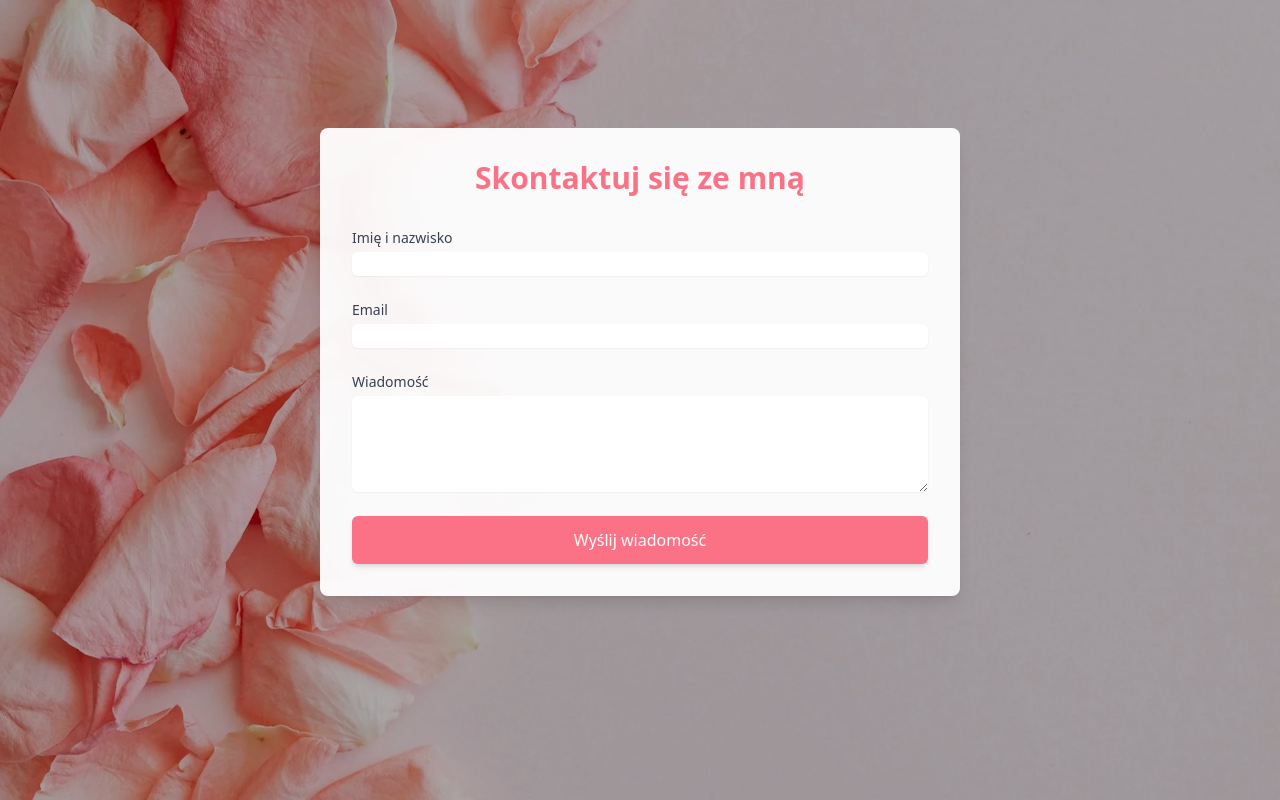
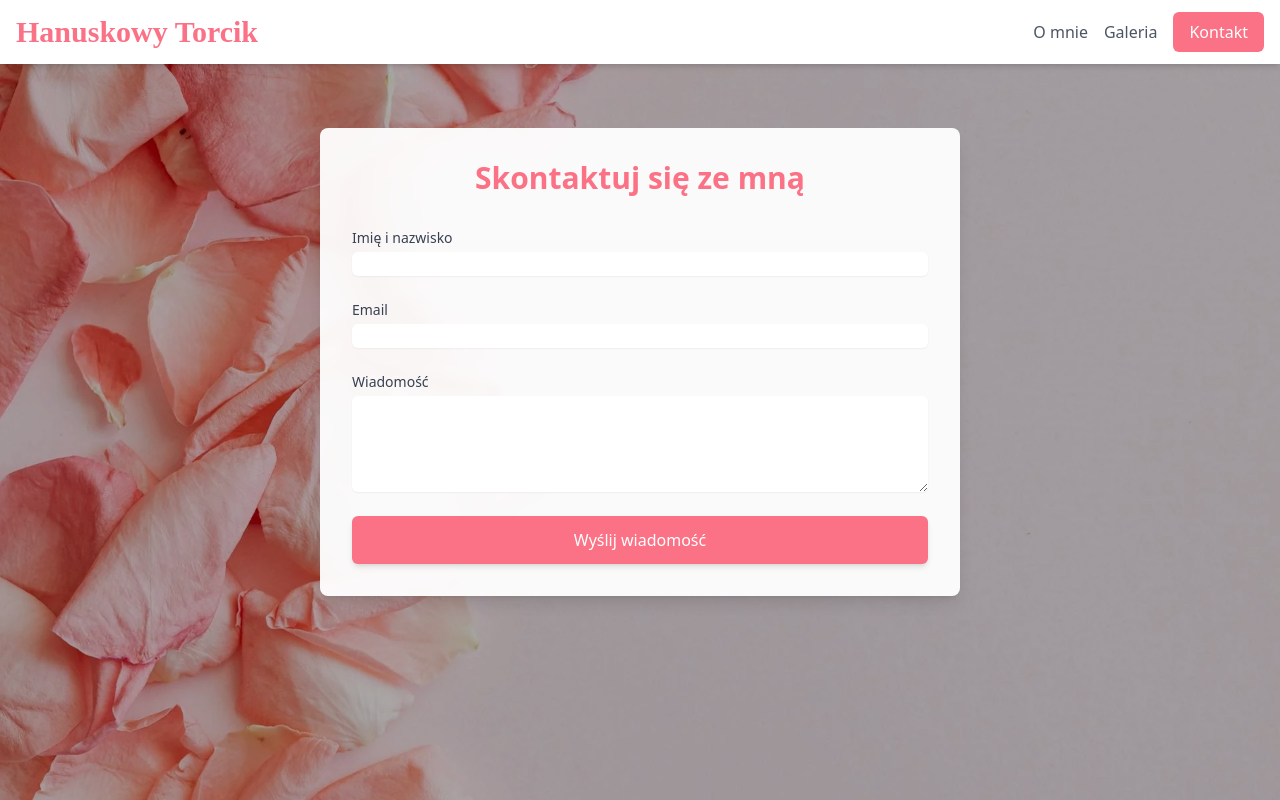
Before and after one commit to rafalwizen/sweet-creations-next-js, a Next.js app: page /contact in a window 1280 px wide. Built offline with nearby package versions, Linux system fonts and the light colour scheme.

Commit message:
Add Navbar and fix for NextJS standards

```diff
--- a/src/app/layout.tsx
+++ b/src/app/layout.tsx
@@ -1,6 +1,7 @@
 import type {Metadata} from "next";
 import {Great_Vibes} from "next/font/google";
 import "./globals.css";
+import Navbar from "@/components/Navbar";
 
 const greatVibes = Great_Vibes({
     subsets: ["latin"],
@@ -29,6 +30,7 @@ export default function RootLayout({children}: {
     return (
         <html lang="pl" className={greatVibes.variable}>
         <body>
+        <Navbar />
         {children}
         </body>
         </html>
--- a/src/components/Navbar.tsx
+++ b/src/components/Navbar.tsx
@@ -1,8 +1,11 @@
-import { Link, useLocation, useNavigate } from "react-router-dom";
+"use client";
+
+import Link from "next/link";
+import { usePathname, useRouter } from "next/navigation";
 
 const Navbar = () => {
-    const location = useLocation();
-    const navigate = useNavigate();
+    const pathname = usePathname();
+    const router = useRouter();
 
     const scrollToSection = (id: string) => {
         const element = document.getElementById(id);
@@ -10,8 +13,8 @@ const Navbar = () => {
     };
 
     const handleNavigation = (id: string) => {
-        if (location.pathname !== '/') {
-            navigate('/', { state: { scrollTo: id } });
+        if (pathname !== "/") {
+            router.push(`/?scrollTo=${id}`);
         } else {
             scrollToSection(id);
         }
@@ -22,7 +25,7 @@ const Navbar = () => {
             <div className="max-w-7xl mx-auto px-4">
                 <div className="flex justify-between h-24 md:h-16">
                     <div className="flex items-center">
-                        <Link to="/" className="text-primary font-bold text-2xl md:text-3xl font-greatVibes">
+                        <Link href="/" className="text-primary font-bold text-2xl md:text-3xl font-greatVibes">
                             Hanuskowy Torcik
                         </Link>
                     </div>
@@ -40,7 +43,7 @@ const Navbar = () => {
                             Galeria
                         </button>
                         <Link
-                            to="/contact"
+                            href="/contact"
                             className="bg-primary text-white px-4 py-2 rounded-md hover:bg-accent transition-colors"
                         >
                             Kontakt
```
